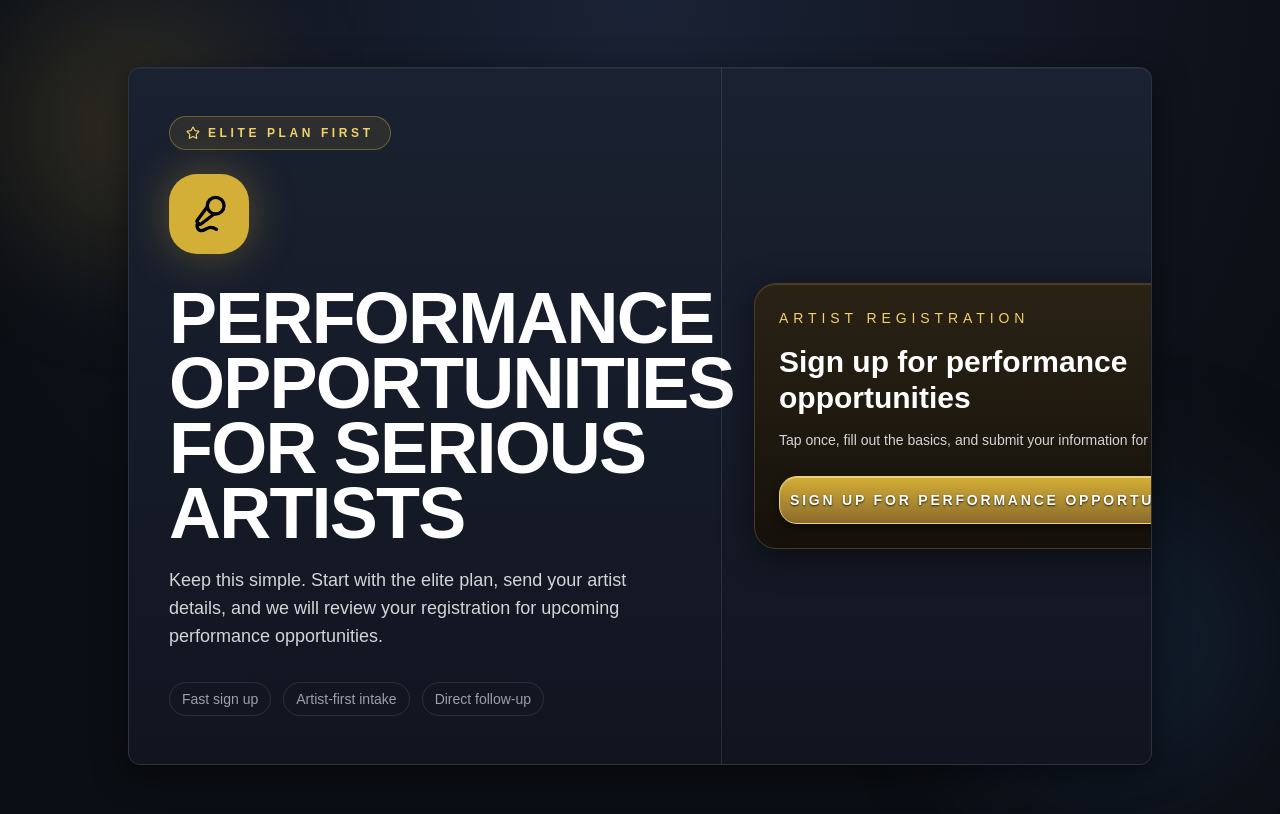
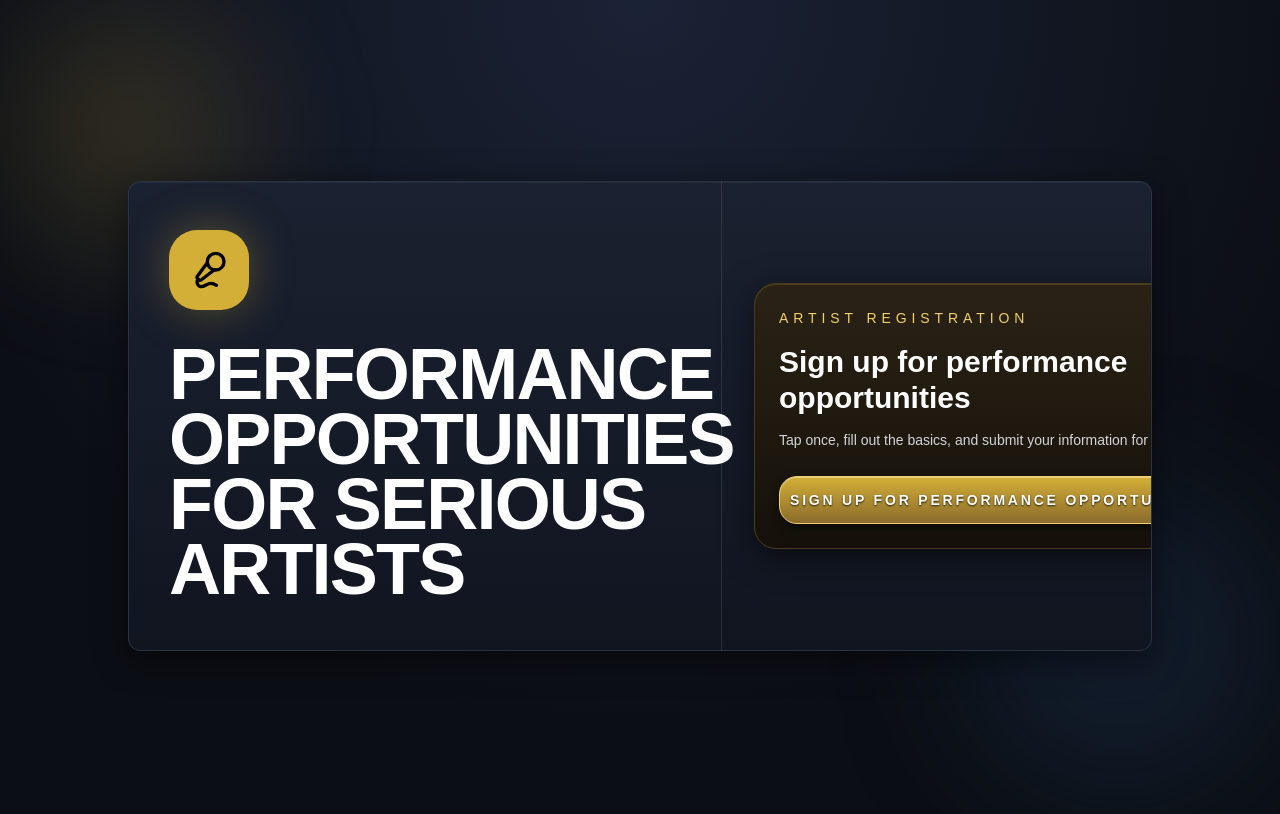
Before and after one commit to valleytainment/gig-quest-, a React (Vite) app: page / in a window 1280 px wide. Shown: the top 814 px of the page. Built offline with nearby package versions, Linux system fonts and the light colour scheme; a web font is replaced by a local one.

Commit message:
Clean up landing page copy

```diff
--- a/src/pages/Landing.tsx
+++ b/src/pages/Landing.tsx
@@ -11,7 +11,7 @@ import {
   DialogTitle,
   DialogTrigger,
 } from '../components/ui/dialog';
-import { ArrowRight, CircleAlert, Info, Mic2, ShieldCheck, Star } from 'lucide-react';
+import { ArrowRight, CircleAlert, Info, Mic2, ShieldCheck } from 'lucide-react';
 
 export const Landing = () => {
   const [showForm, setShowForm] = useState(false);
@@ -116,11 +116,6 @@ export const Landing = () => {
       <main className="relative mx-auto flex min-h-[calc(100vh-4rem)] max-w-5xl items-center justify-center">
         <div className="elite-panel grid w-full overflow-hidden md:grid-cols-[1.1fr_0.9fr]">
           <section className="border-b border-white/10 px-6 py-10 md:border-b-0 md:border-r md:px-10 md:py-12">
-            <div className="mb-6 inline-flex items-center gap-2 rounded-full border border-[#d4af37]/40 bg-[#d4af37]/10 px-4 py-2 text-xs font-semibold uppercase tracking-[0.3em] text-[#f2d06b]">
-              <Star className="h-3.5 w-3.5" />
-              Elite Plan First
-            </div>
-
             <div className="mb-8 flex h-20 w-20 items-center justify-center rounded-[1.75rem] bg-[#d4af37] shadow-[0_0_45px_rgba(212,175,55,0.35)]">
               <Mic2 className="h-10 w-10 text-black" />
             </div>
@@ -129,15 +124,6 @@ export const Landing = () => {
               Performance Opportunities For Serious Artists
             </h1>
 
-            <p className="mt-5 max-w-xl text-base leading-7 text-zinc-300 md:text-lg">
-              Keep this simple. Start with the elite plan, send your artist details, and we will review your registration for upcoming performance opportunities.
-            </p>
-
-            <div className="mt-8 flex flex-wrap gap-3 text-sm text-zinc-400">
-              <span className="rounded-full border border-white/10 px-3 py-1.5">Fast sign up</span>
-              <span className="rounded-full border border-white/10 px-3 py-1.5">Artist-first intake</span>
-              <span className="rounded-full border border-white/10 px-3 py-1.5">Direct follow-up</span>
-            </div>
           </section>
 
           <section className="px-6 py-10 md:px-8 md:py-12">
@@ -561,6 +547,9 @@ export const Landing = () => {
                   <p className="mt-4 text-sm leading-6 text-zinc-300">
                     Your artist registration draft is ready. If your email app did not open automatically, use one of the options below to send it to us.
                   </p>
+                  <p className="mt-3 text-sm leading-6 text-zinc-400">
+                    Submission does not guarantee acceptance for a performance opportunity. If you are not selected right away, your information may still be considered for future opportunities.
+                  </p>
                   <div className="mt-6 space-y-3">
                     <a
                       href={draftLinks.mailto}
```
